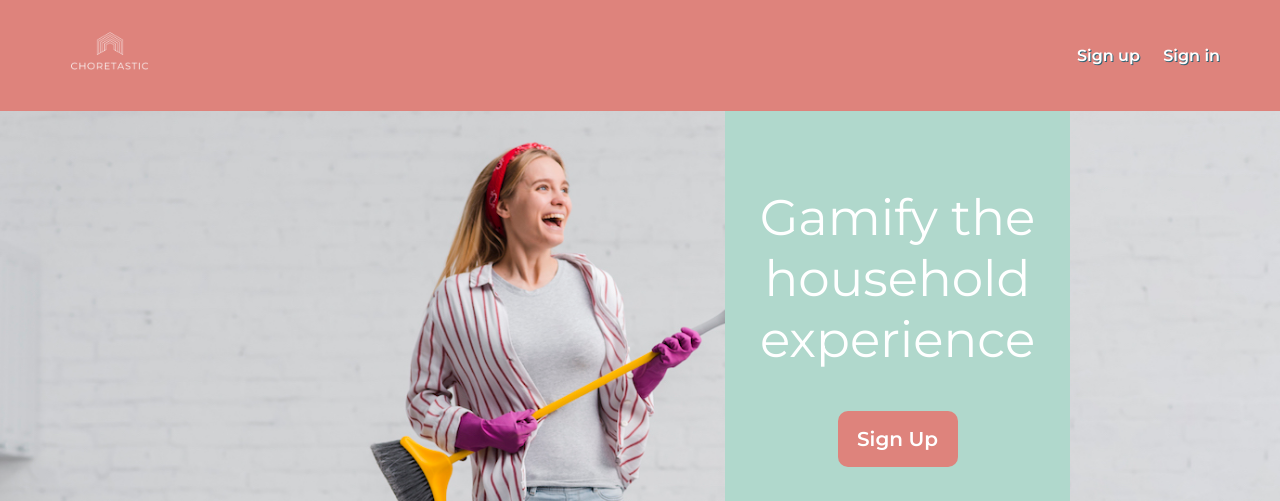
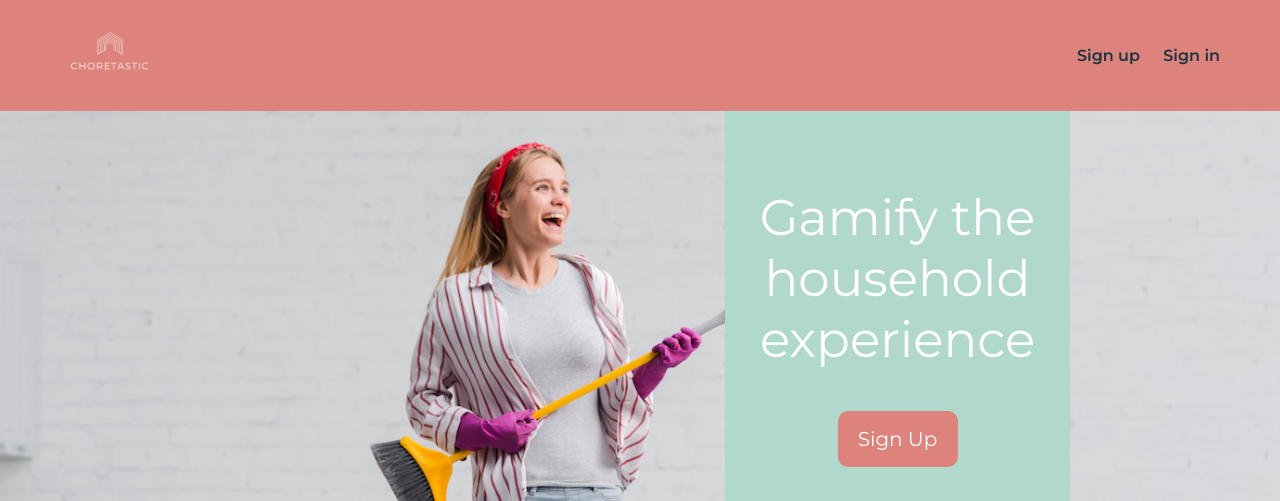
Before and after one commit to juandavidnh/choretastic-app, a React (Create React App) app: page / in a window 1280 px wide. Shown: the top 501 px of the page. Built offline with nearby package versions, Linux system fonts and the light colour scheme.

Commit message:
changed color for contrast

```diff
--- a/src/components/Nav/Nav.css
+++ b/src/components/Nav/Nav.css
@@ -21,12 +21,13 @@ header li, header h1, header nav{
 a {
     text-decoration: none;
     color: white;
-    font-weight: 600;
+    font-weight: 400;
 
 }
 
 .nav-item a {
-    text-shadow: 1px 1px #2f6273;
+    color: #1B3641;
+    font-weight: 600;
 }
 
 h1 {
```
